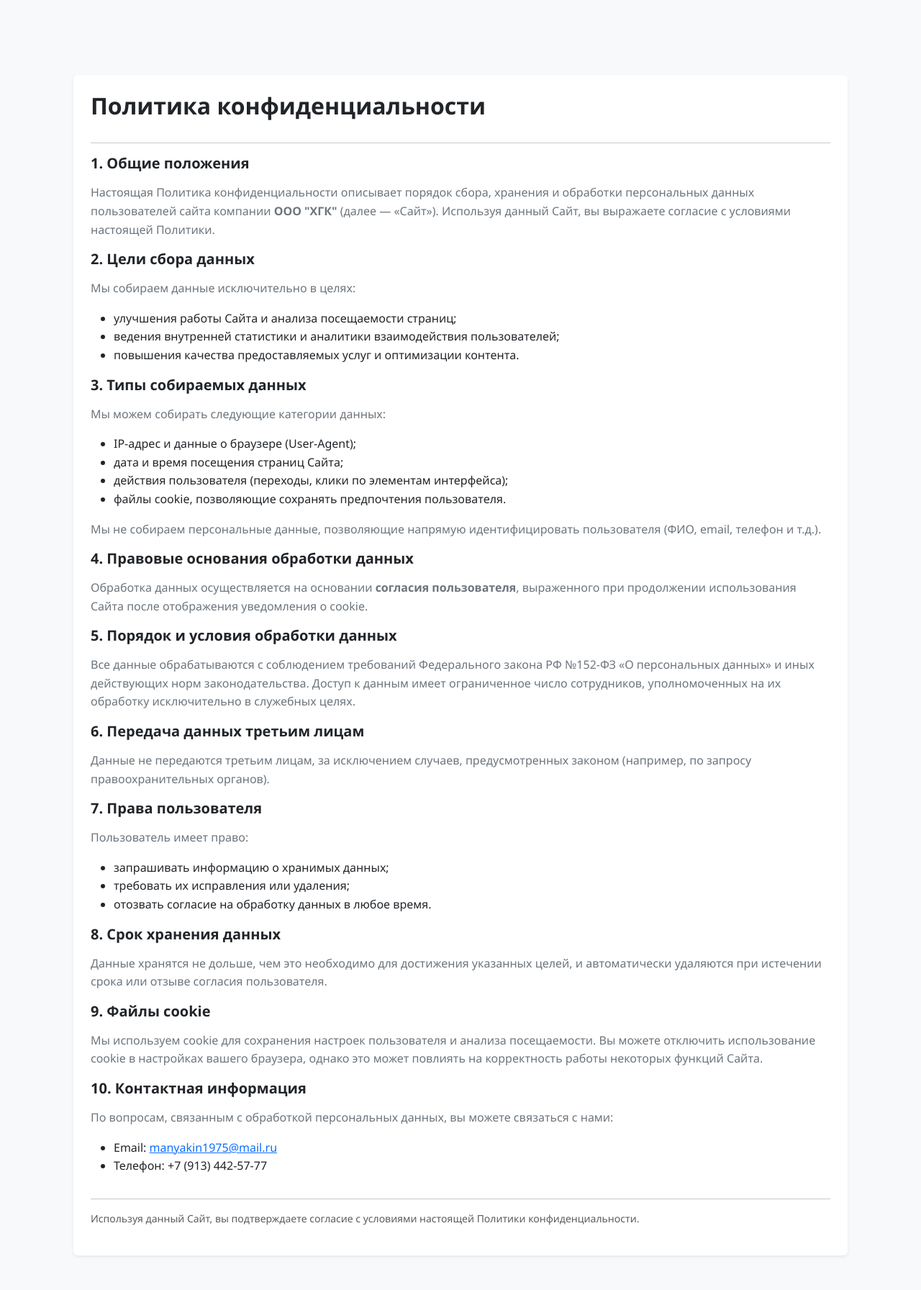
After one commit to KRamenskii/hgk_dev, a Django app: page /privacy/ in a window 1280 px wide. The commit adds this page. Shown: the whole page at 72% size. Run offline with Django 5.2, Linux system fonts and the light colour scheme; data comes from the database, SQL or seed files in the repository.

Commit message:
Added cookies and privacy policy.

```diff
--- /dev/null
+++ b/project/templates/privacy.html
@@ -0,0 +1,94 @@
+{% extends "base_plain.html" %}
+
+{% block title %}Политика конфиденциальности{% endblock %}
+
+{% block content %}
+<div class="container mt-4 mb-5">
+    <div class="card shadow-sm border-0 p-4">
+        <h2 class="mb-3">Политика конфиденциальности</h2>
+        <hr>
+
+        <h4>1. Общие положения</h4>
+        <p>
+            Настоящая Политика конфиденциальности описывает порядок сбора, хранения и обработки персональных данных пользователей
+            сайта компании <strong>ООО "ХГК"</strong> (далее — «Сайт»).
+            Используя данный Сайт, вы выражаете согласие с условиями настоящей Политики.
+        </p>
+
+        <h4>2. Цели сбора данных</h4>
+        <p>
+            Мы собираем данные исключительно в целях:
+        </p>
+        <ul>
+            <li>улучшения работы Сайта и анализа посещаемости страниц;</li>
+            <li>ведения внутренней статистики и аналитики взаимодействия пользователей;</li>
+            <li>повышения качества предоставляемых услуг и оптимизации контента.</li>
+        </ul>
+
+        <h4>3. Типы собираемых данных</h4>
+        <p>
+            Мы можем собирать следующие категории данных:
+        </p>
+        <ul>
+            <li>IP-адрес и данные о браузере (User-Agent);</li>
+            <li>дата и время посещения страниц Сайта;</li>
+            <li>действия пользователя (переходы, клики по элементам интерфейса);</li>
+            <li>файлы cookie, позволяющие сохранять предпочтения пользователя.</li>
+        </ul>
+        <p>
+            Мы не собираем персональные данные, позволяющие напрямую идентифицировать пользователя (ФИО, email, телефон и т.д.).
+        </p>
+
+        <h4>4. Правовые основания обработки данных</h4>
+        <p>
+            Обработка данных осуществляется на основании <strong>согласия пользователя</strong>, выраженного при продолжении использования Сайта
+            после отображения уведомления о cookie.
+        </p>
+
+        <h4>5. Порядок и условия обработки данных</h4>
+        <p>
+            Все данные обрабатываются с соблюдением требований Федерального закона РФ №152-ФЗ «О персональных данных» и иных действующих норм законодательства.
+            Доступ к данным имеет ограниченное число сотрудников, уполномоченных на их обработку исключительно в служебных целях.
+        </p>
+
+        <h4>6. Передача данных третьим лицам</h4>
+        <p>
+            Данные не передаются третьим лицам, за исключением случаев, предусмотренных законом (например, по запросу правоохранительных органов).
+        </p>
+
+        <h4>7. Права пользователя</h4>
+        <p>Пользователь имеет право:</p>
+        <ul>
+            <li>запрашивать информацию о хранимых данных;</li>
+            <li>требовать их исправления или удаления;</li>
+            <li>отозвать согласие на обработку данных в любое время.</li>
+        </ul>
+
+        <h4>8. Срок хранения данных</h4>
+        <p>
+            Данные хранятся не дольше, чем это необходимо для достижения указанных целей,
+            и автоматически удаляются при истечении срока или отзыве согласия пользователя.
+        </p>
+
+        <h4>9. Файлы cookie</h4>
+        <p>
+            Мы используем cookie для сохранения настроек пользователя и анализа посещаемости.
+            Вы можете отключить использование cookie в настройках вашего браузера, однако это может повлиять на корректность работы некоторых функций Сайта.
+        </p>
+
+        <h4>10. Контактная информация</h4>
+        <p>
+            По вопросам, связанным с обработкой персональных данных, вы можете связаться с нами:
+        </p>
+        <ul>
+            <li>Email: <a href="mailto:manyakin1975@mail.ru">manyakin1975@mail.ru</a></li>
+            <li>Телефон: +7 (913) 442-57-77</li>
+        </ul>
+
+        <hr>
+        <p class="text-muted small">
+            Используя данный Сайт, вы подтверждаете согласие с условиями настоящей Политики конфиденциальности.
+        </p>
+    </div>
+</div>
+{% endblock %}
--- a/project/website/templates/website/includes/footer.html
+++ b/project/website/templates/website/includes/footer.html
@@ -81,7 +81,7 @@
                 © 2025 ХГК - Хакасская газовая компания. Все права защищены.
             </div>
             <div class="footer-links-bottom">
-                <a href="#" class="footer-link">Политика конфиденциальности</a>
+                <a href="{% url 'privacy' %}" class="footer-link">Политика конфиденциальности</a>
                 <span class="footer-made-by">
                     Created by <a href="https://github.com/KRamenskii" target="_blank" class="made-by-logo">Ramenskii</a>
                 </span>
--- a/project/website/urls.py
+++ b/project/website/urls.py
@@ -1,6 +1,8 @@
+from django.views.generic import TemplateView
 from django.urls import path
 from . import views
 
 urlpatterns = [
     path('', views.index, name='index'),
+    path('privacy/', TemplateView.as_view(template_name='privacy.html'), name='privacy'),
 ]
```
Also changed, not shown: project/templates/base.html (+7 -0 lines), project/website/static/js/main.js (+11 -0 lines).
